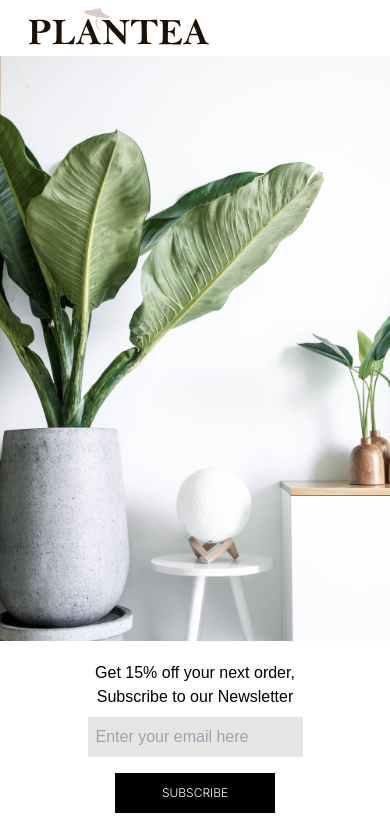
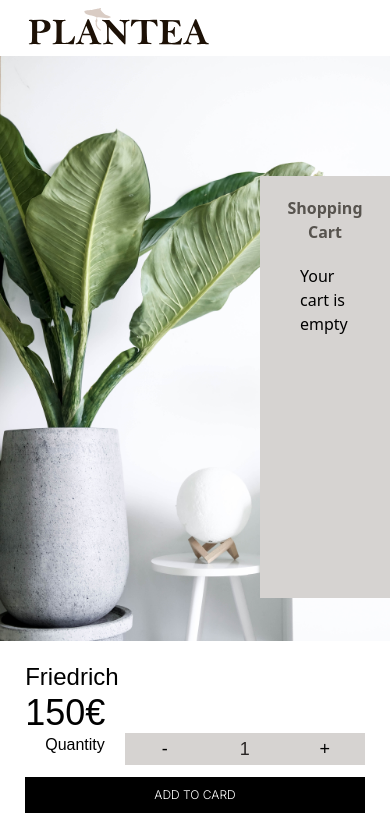
Before and after one commit to NanaNiki/E-commerce, a Next.js app in the folder my-app/: page /product/1 in a window 390 px wide. Shown: the top 834 px of the page. Built offline with nearby package versions, Linux system fonts and the light colour scheme; a web font is replaced by a local one.

Commit message:
"shoppingcart wrk but-not availableglobaly/navbar"

```diff
--- a/my-app/pages/Layout.js
+++ b/my-app/pages/Layout.js
@@ -2,6 +2,7 @@ import Navbar from "./Navbar";
 import Footer from "./Footer";
 
 export default function Layout({ children }) {
+
   return (
     <>
       <Navbar />
--- a/my-app/pages/NavBar.js
+++ b/my-app/pages/NavBar.js
@@ -7,11 +7,11 @@ import ShoppingCart from "./ShoppingCart.js";
 import { BsCart2 } from "react-icons/bs";
 import { RxMagnifyingGlass, RxHamburgerMenu, RxCross1 } from "react-icons/rx";
 
+
 export default function NavBar() {
   const [miniNavOpen, setMiniNavOpen] = useState(false);
   const [searchBarOpen, setSearchBarOpen] = useState(false);
-  const [shoppingCartOpen, setShoppingCartOpen] = useState(false);
-
+  // const [shoppingCartOpen, setShoppingCartOpen] = useState(false);
 
   const toggleMiniNav = () => {
     setMiniNavOpen(!miniNavOpen);
@@ -143,19 +143,19 @@ export default function NavBar() {
                 <RxMagnifyingGlass />
               )}
             </button>
-            <button onClick={toggleShoppingCart} className="my-auto me-5 text-2xl text-stone-400 cursor-pointer hover:text-stone-800" >
+            {/* <button onClick={toggleShoppingCart} className="my-auto me-5 text-2xl text-stone-400 cursor-pointer hover:text-stone-800" >
             {shoppingCartOpen ? (
               <RxCross1 className="text-xl mt-0.5" /> ) : ( <BsCart2 /> ) }
-            </button>
+            </button> */}
           </div>
         </div>
       </nav>
       <div className={`${searchBarOpen ? "" : "hidden"} searchbar`}>
         <Searchbar setSearchBarOpen={setSearchBarOpen} setMiniNavOpen={setMiniNavOpen} />
       </div>
-      <div className={`${shoppingCartOpen? "" : "hidden"} shoppingcart`}>
+      {/* <div className={`${shoppingCartOpen? "" : "hidden"} shoppingcart`}>
         <ShoppingCart setShoppingCartOpen={setShoppingCartOpen} setMiniNavOpen={setMiniNavOpen}/>
-      </div>
+      </div> */}
     </>
   );
 }
--- a/my-app/pages/ShoppingCart.js
+++ b/my-app/pages/ShoppingCart.js
@@ -1,21 +1,42 @@
-import { useState, useEfect } from "react";
-// import { castoro } from "../index.js";
-// import { inter } from "../index.js";
 // import Link from "next/link";
-// import Image from "next/image.js";
-// import plantsData from "../product/plants.json";
+import Image from "next/image.js";
 
-export default function ShoppingCart({ setShoppingCartOpen, setMiniNavOpen }) {
-  const [cartItems, setCartItems] = useState([]);
-
-
+export default function ShoppingCart(props) {
+  const { cartItems, onAddToCart, onRemoveFromCart } = props;
   return (
-    <div className="shopping-cart fixed sm:top-14 top-44 right-0 z-20 h-screen sm:w-4/12 w-4/12 flex flex-col bg-stone-300 ">
-      <h1>Your Shopping Cart</h1>
+    <div className="shopping-cart fixed top-44 right-0 z-20 h-1/2 sm:w-4/12 w-4/12 flex flex-col bg-stone-300 p-5 ">
+      <h1 className="text-center font-bold text-stone-600">Shopping Cart</h1>
+      {cartItems.length === 0 && <p className="p-5">Your cart is empty</p>}
       {cartItems.map((cartItem, index) => (
-        <div key={index}>
-          <p>{cartItem.item.name}</p>
-          <p>{cartItem.quantity}</p>
+        <div key={index} className="flex flex-row justify-between">
+        <div className="flex flex-row">
+          <Image
+            src={cartItem.image}
+            width={30}
+            height={50}
+            alt={`Plant product ${cartItem.name}`}
+          />
+          <p className="text-lg my-auto px-3">{cartItem.name}</p>
+          </div>
+          <div className="flex flex-row">
+          <button
+            className=" mx-2 text-lg font-bold my-auto text-center rounded-full bg-stone-200 w-7 h-7 hover:text-stone-500 hover:bg-stone-100"
+            onClick={() => onRemoveFromCart(cartItem)}
+          >
+            -
+          </button>
+          <button
+            className=" mx-2 text-lg font-bold my-auto text-center rounded-full bg-stone-200 w-7 h-7 hover:text-stone-500 hover:bg-stone-100"
+            onClick={() => onAddToCart(cartItem)}
+          >
+            +
+          </button>
+          </div>
+          <div className="flex flex-row">
+            <p className="text-lg my-auto">
+              {cartItem.quantity} x {cartItem.price.toFixed(2)}€
+            </p>
+            </div>
         </div>
       ))}
     </div>
--- a/my-app/pages/product/ProductCard.js
+++ b/my-app/pages/product/ProductCard.js
@@ -1,26 +1,10 @@
 import { castoro, inter } from "../index.js";
-import { useState } from "react";
 import Image from "next/image";
 import plants from "./plants.json";
 import Link from "next/link.js";
 
-export default function ProductCard({ plantsData }) {
-  const [quantity, setQuantity] = useState(1);
-
-  function addToCart(type) {
-    if (type === "add") {
-      if (quantity >= 50) {
-        return;
-      }
-      setQuantity((prev) => prev + 1);
-    } else if (type === "remove") {
-      if (quantity <= 1) {
-        return;
-      }
-      setQuantity((prev) => prev - 1);
-    }
-  }
-
+export default function ProductCard(props) {
+   const { plantsData, onAddToCart, updateQuantity, quantity } = props;
 
   return (
     <>
@@ -33,7 +17,7 @@ export default function ProductCard({ plantsData }) {
             alt={`Plant product ${plantsData.name}`}
             priority
           />
-          {/* <div
+          <div
             className={`md:hidden flex flex-col h-full m-auto my-5 ${castoro.className}`}
           >
             <h1 className="text-2xl ">{plantsData.name}</h1>
@@ -43,7 +27,7 @@ export default function ProductCard({ plantsData }) {
               <h5 className="px-5 text-base">Quantity</h5>
               <button
                 className="text-lg text-center py-auto bg-stone-300 lg:w-32 h-8 p-0.5 w-20 hover:text-stone-500"
-                onClick={() => addToCart("remove")}
+                onClick={() => updateQuantity("remove")}
               >
                 -
               </button>
@@ -52,7 +36,7 @@ export default function ProductCard({ plantsData }) {
               </div>
               <button
                 className="text-lg text-center py-auto bg-stone-300 h-8 p-0.5 w-20 hover:text-stone-500"
-                onClick={() => addToCart("add")}
+                onClick={() => updateQuantity("add")}
               >
                 +
               </button>
@@ -77,7 +61,7 @@ export default function ProductCard({ plantsData }) {
                 </Link>
               </div>
             ))}
-          </div> */}
+          </div>
         </div>
         <div
           className={` md:flex hidden flex-col h-full me-auto lg:px-7 w-fit ${castoro.className}`}
@@ -89,7 +73,7 @@ export default function ProductCard({ plantsData }) {
             <h5 className="px-5 lg:text-lg sm:text-base">Quantity</h5>
             <button
               className="text-2xl text-center py-auto bg-stone-300 w-28 h-8 p-0.5 hover:text-stone-500"
-              onClick={() => addToCart("remove")}
+              onClick={() => updateQuantity("remove")}
             >
               -
             </button>
@@ -98,12 +82,12 @@ export default function ProductCard({ plantsData }) {
             </div>
             <button
               className="text-2xl text-center py-auto bg-stone-300 w-28 h-8 p-0.5 hover:text-stone-500"
-              onClick={() => addToCart("add")}
+              onClick={() => updateQuantity("add")}
             >
               +
             </button>
           </div>
-          <button
+          <button onClick={() => onAddToCart(plantsData, quantity)}
             className={`m-3 mb-0 mx-auto cursor-pointer bg-black w-full h-10 text-white text-sm hover:bg-stone-700 ${inter.className}`}
           >
             ADD TO CARD
--- a/my-app/pages/product/[id].js
+++ b/my-app/pages/product/[id].js
@@ -1,19 +1,76 @@
 import { useRouter } from "next/router";
+import { useState } from "react";
 import plantsData from "./plants.json";
 import ProductCard from "./ProductCard";
+import ShoppingCart from "../ShoppingCart";
 
 export default function ProductPage() {
   const router = useRouter();
   const plantId = parseInt(router.query.id);
   const plant = plantsData.find((plant) => plant.id === plantId);
+  const [cartItems, setCartItems] = useState([]);
+  const [quantity, setQuantity] = useState(1);
 
   if (!plant) {
     return <div>Plant not found</div>;
   }
 
+  function updateQuantity(type) {
+    if (type === "add") {
+      if (quantity >= 50) {
+        return;
+      }
+      setQuantity((prev) => prev + 1);
+    } else if (type === "remove") {
+      if (quantity <= 1) {
+        return;
+      }
+      setQuantity((prev) => prev - 1);
+    }
+  }
+
+  const onAddToCart = (plant, quantity) => {
+    const exist = cartItems.find((item) => item.id === plant.id);
+    if (exist) {
+      setCartItems(
+        cartItems.map((item) =>
+          item.id === plant.id ? { ...exist, quantity: exist.quantity + 1 } : item
+        )
+      );
+    } else {
+      setCartItems([...cartItems, { ...plant, quantity }]);
+    }
+  };
+
+  const onRemoveFromCart = (plant) => {
+    const exist = cartItems.find((item) => item.id === plant.id);
+    if (exist.quantity === 1) {
+      setCartItems(cartItems.filter((item) => item.id !== plant.id));
+    } else {
+      setCartItems(
+        cartItems.map((item) =>
+          item.id === plant.id
+            ? { ...exist, quantity: exist.quantity - 1 }
+            : item
+        )
+      );
+    }
+  };
+
   return (
     <>
-      <ProductCard plantsData={plant} />
+      <ProductCard
+        plantsData={plant}
+        onAddToCart={onAddToCart}
+        quantity={quantity}
+        updateQuantity={updateQuantity}
+      />
+      <ShoppingCart
+        cartItems={cartItems}
+        onAddToCart={onAddToCart}
+        onRemoveFromCart={onRemoveFromCart}
+        updateQuantity={updateQuantity}
+      />
     </>
   );
 }
```
